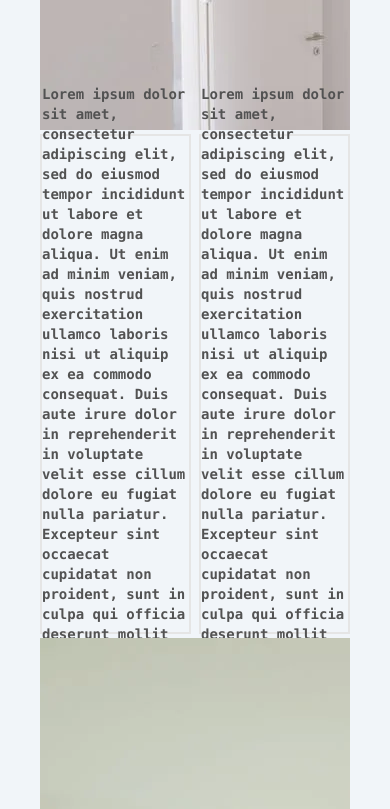
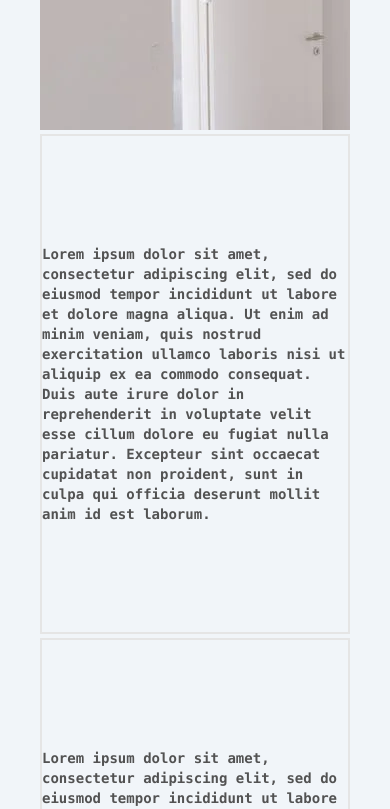
Before and after one commit to Royweru/blocks-real-estate-next-14, a Next.js app: page / in a window 390 px wide. Shown: the part 1940-2749 px from the top of the page. Built offline with nearby package versions, Linux system fonts and the light colour scheme.

Commit message:
modified:   components/show-case.tsx

```diff
--- a/components/show-case.tsx
+++ b/components/show-case.tsx
@@ -31,7 +31,7 @@ const ShowCase = () => {
         <div className=" w-full flex justify-center items-center">
           <div className=" w-full grid grid-cols-2 md:grid-cols-4 gap-x-2 gap-y-1 mx-auto">
             <div className="  bg-[url('/images/bg2.webp')] col-span-2 h-[500px]" />
-            <div className=" h-[500px] md:col-span-2  border-[2px]  border-neutral-200 bg-slate-100 hover:outline-black hover:cursor-pointer outline-2 flex group  justify-center items-center">
+            <div className=" h-[500px] col-span-2  border-[2px]  border-neutral-200 bg-slate-100 hover:outline-black hover:cursor-pointer outline-2 flex group  justify-center items-center">
               <p className=" font-mono font-semibold text-sm text-neutral-600 ">
                 Lorem ipsum dolor sit amet, consectetur adipiscing elit, sed do
                 eiusmod tempor incididunt ut labore et dolore magna aliqua. Ut
@@ -42,7 +42,7 @@ const ShowCase = () => {
                 sunt in culpa qui officia deserunt mollit anim id est laborum.
               </p>
             </div>
-            <div className=" h-[500px] md:col-span-2   border-[2px]  border-neutral-200 bg-slate-100 hover:outline-emerald-100 hover:cursor-pointer flex  justify-center items-center">
+            <div className=" h-[500px] col-span-2   border-[2px]  border-neutral-200 bg-slate-100 hover:outline-emerald-100 hover:cursor-pointer flex  justify-center items-center">
               <p className=" font-mono font-semibold text-sm text-neutral-600 ">
                 Lorem ipsum dolor sit amet, consectetur adipiscing elit, sed do
                 eiusmod tempor incididunt ut labore et dolore magna aliqua. Ut
```
